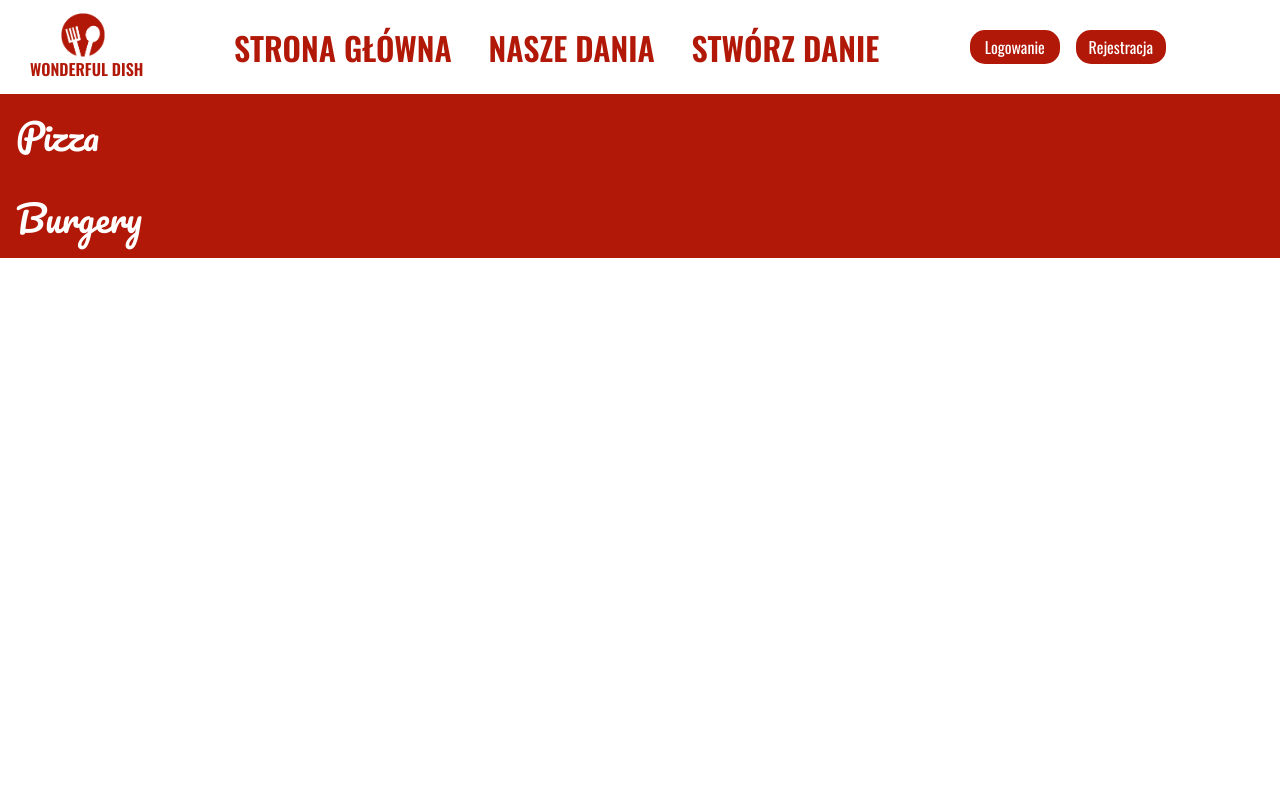
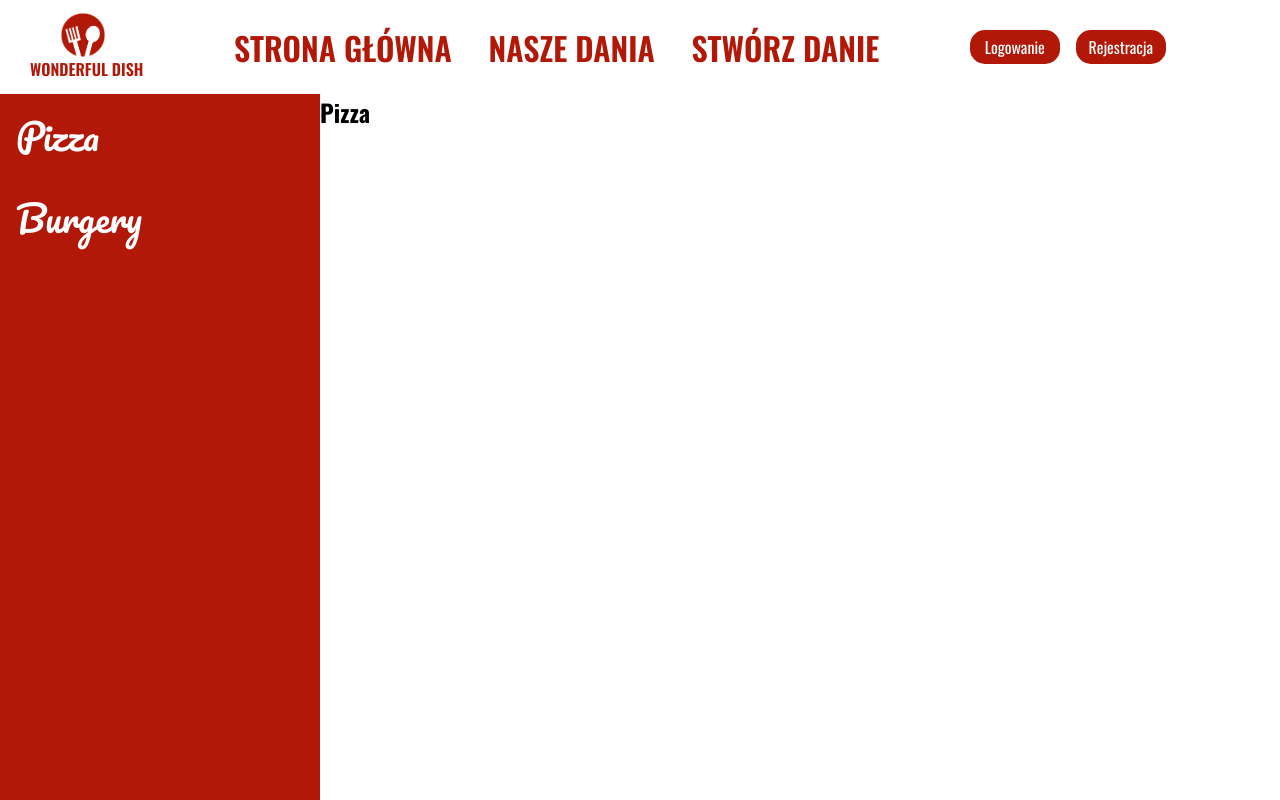
Before and after one commit to GrzegorzBanaszak/restaurant, a React (Create React App) app in the folder client/: page /dishes in a window 1280 px wide. Built offline with nearby package versions, Linux system fonts and the light colour scheme.

Commit message:
Add redux and redux toolkit

```diff
--- a/client/package.json
+++ b/client/package.json
@@ -3,6 +3,7 @@
   "version": "0.1.0",
   "private": true,
   "dependencies": {
+    "@reduxjs/toolkit": "^1.8.2",
     "@testing-library/jest-dom": "^5.16.4",
     "@testing-library/react": "^13.3.0",
     "@testing-library/user-event": "^13.5.0",
@@ -11,6 +12,7 @@
     "react": "^18.1.0",
     "react-dom": "^18.1.0",
     "react-icons": "^4.4.0",
+    "react-redux": "^8.0.2",
     "react-router-dom": "^6.3.0",
     "react-scripts": "5.0.1",
     "web-vitals": "^2.1.4"
--- /dev/null
+++ b/client/src/app/store.js
@@ -0,0 +1,7 @@
+import { configureStore } from "@reduxjs/toolkit";
+import menuReducer from "../features/menu/menuSlice";
+export const store = configureStore({
+  reducer: {
+    menu: menuReducer,
+  },
+});
--- a/client/src/components/Nav.jsx
+++ b/client/src/components/Nav.jsx
@@ -5,6 +5,8 @@ import { GiHamburgerMenu } from "react-icons/gi";
 import { Link } from "react-router-dom";
 import { motion } from "framer-motion";
 import { BiFoodMenu } from "react-icons/bi";
+import { useDispatch, useSelector } from "react-redux";
+import { toggleSidebar, toggleMenu } from "../features/menu/menuSlice";
 const menuList = [
   {
     name: "Strona główna",
@@ -16,11 +18,13 @@ const menuList = [
   },
   {
     name: "Stwórz danie",
-    target: "/make--dish",
+    target: "/make-dish",
   },
 ];
 
 const Nav = ({ isOpen, setIsOpen }) => {
+  const dispatch = useDispatch();
+  const { showMenu } = useSelector((state) => state.menu);
   return (
     <nav className="nav">
       <div className="nav__header">
@@ -44,11 +48,19 @@ const Nav = ({ isOpen, setIsOpen }) => {
           </Link>
         </div>
         <div className="nav__toggles">
-          <BiFoodMenu size={36} color="#b21807" className="nav__toggle" />
+          {window.location.pathname === "/dishes" && (
+            <BiFoodMenu
+              size={36}
+              color="#b21807"
+              className="nav__toggle"
+              onClick={() => dispatch(toggleSidebar())}
+            />
+          )}
+
           <GiHamburgerMenu
             size={36}
             color="#b21807"
-            onClick={() => setIsOpen((prev) => !prev)}
+            onClick={() => dispatch(toggleMenu())}
             className="nav__toggle"
           />
         </div>
@@ -56,10 +68,10 @@ const Nav = ({ isOpen, setIsOpen }) => {
       <motion.div
         initial={{ height: 0 }}
         animate={{
-          height: isOpen ? "250px" : 0,
+          height: showMenu ? "250px" : 0,
           transition: { delay: 0.1 },
         }}
-        onClick={() => setIsOpen(false)}
+        onClick={() => dispatch(toggleMenu())}
         className="nav__contant--mobile"
       >
         {menuList.map(({ name, target }, index) => (
--- a/client/src/components/OurDishesSidebar.jsx
+++ b/client/src/components/OurDishesSidebar.jsx
@@ -1,4 +1,7 @@
 import { motion } from "framer-motion";
+import { useEffect, useState } from "react";
+import { useSelector } from "react-redux";
+
 const sidebarMenuList = [
   {
     id: 1,
@@ -12,7 +15,9 @@ const sidebarMenuList = [
   },
 ];
 
-const OurDishesSidebar = ({ showSidebar, setShowSidebar }) => {
+const OurDishesSidebar = () => {
+  const { showSidebar } = useSelector((state) => state.menu);
+
   return (
     <motion.div
       className="dishes__sidebar"
--- /dev/null
+++ b/client/src/features/menu/menuSlice.js
@@ -0,0 +1,19 @@
+import { createSlice } from "@reduxjs/toolkit";
+
+const initialState = { showSidebar: false, showMenu: false };
+
+export const menuSlice = createSlice({
+  name: "menu",
+  initialState,
+  reducers: {
+    toggleSidebar: (state) => {
+      state.showSidebar = !state.showSidebar;
+    },
+    toggleMenu: (state) => {
+      state.showMenu = !state.showMenu;
+    },
+  },
+});
+
+export const { toggleSidebar, toggleMenu } = menuSlice.actions;
+export default menuSlice.reducer;
--- a/client/src/index.js
+++ b/client/src/index.js
@@ -1,10 +1,14 @@
 import React from "react";
 import ReactDOM from "react-dom/client";
 import App from "./App";
+import { Provider } from "react-redux";
+import { store } from "./app/store";
 
 const root = ReactDOM.createRoot(document.getElementById("root"));
 root.render(
   <React.StrictMode>
-    <App />
+    <Provider store={store}>
+      <App />
+    </Provider>
   </React.StrictMode>
 );
--- a/client/src/pages/OurDishes.jsx
+++ b/client/src/pages/OurDishes.jsx
@@ -1,18 +1,13 @@
 import React from "react";
 import "../styles/components/OurDishes.scss";
-import { useState } from "react";
 import OurDishesSidebar from "../components/OurDishesSidebar";
 
 const OurDishes = () => {
-  const [showSidebar, setShowSidebar] = useState(true);
   return (
     <>
       <section className="dishes">
         <div className="dishes__container">
-          <OurDishesSidebar
-            showSidebar={showSidebar}
-            setShowSidebar={setShowSidebar}
-          />
+          <OurDishesSidebar />
           <section className="dishes__content">
             <h2 className="dishes__title">Pizza</h2>
           </section>
--- a/client/src/styles/components/OurDishes.scss
+++ b/client/src/styles/components/OurDishes.scss
@@ -2,7 +2,10 @@
 @import "../settings/colors.scss";
 
 .dishes {
-  padding-top: toRem(94);
+  &__container {
+    padding-top: toRem(94);
+    min-height: 100vh;
+  }
   &__sidebar {
     font-family: "Pacifico", cursive;
     position: absolute;
@@ -10,6 +13,7 @@
     width: 100%;
     background-color: $text-red-main;
     color: white;
+    min-height: calc(100% - toRem(94));
     ul {
       list-style: none;
     }
@@ -18,4 +22,18 @@
       font-size: toRem(36);
     }
   }
+  &__content {
+  }
 }
+
+@include desktop {
+  .dishes {
+    &__container {
+      display: flex;
+    }
+    &__sidebar {
+      width: 25%;
+      position: static;
+    }
+  }
+}
```
Also changed, not shown: 1 other file (tests, documents, lock files or other folders).
